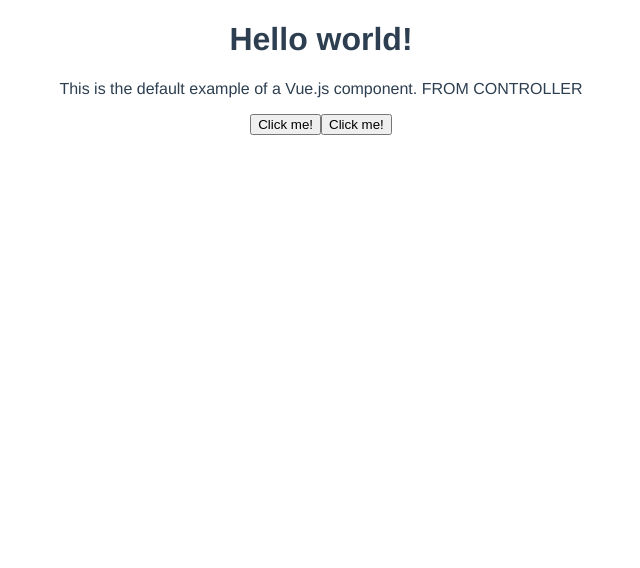
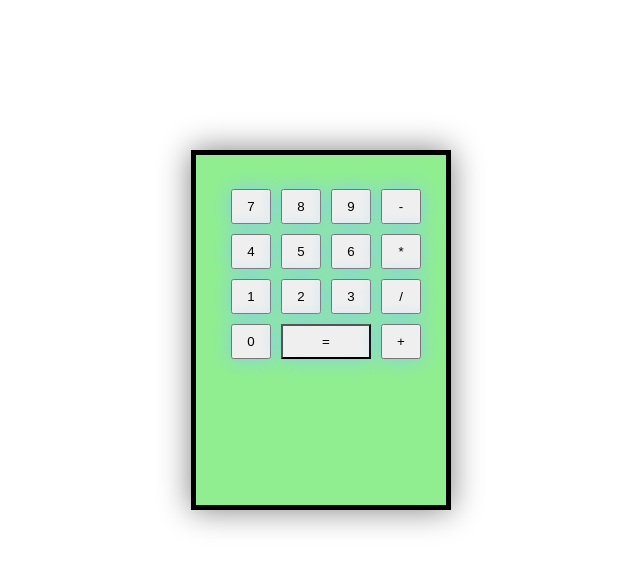
Before and after one commit to rojaldo/vue-course, a Vue app: page /#/ in a window 1280 px wide. Shown: the top 568 px of the page, without its empty margins (319-959 px from the left). Built offline with nearby package versions, Linux system fonts and the light colour scheme.

Commit message:
calculator first version

```diff
--- a/src/components/HelloWorld.vue
+++ b/src/components/HelloWorld.vue
@@ -1,28 +1,57 @@
 <template>
-  <div class="hello">
-    <h1>Hello world!</h1>
-    <p>
-      {{ message }}
-    </p>
-    <button @click="handleClick('Click 1')">Click me!</button>
-    <button @click="handleClick(3)">Click me!</button>
+  <div id="calculator">
+    <form>
+      <!-- <input type="text" id="display" enabled /><br /> -->
+      <p>{{display}}</p>
+      <br />
+      <input type="button" value="7" id="keys" @click="handleClick(7)" />
+      <input type="button" value="8" id="keys" @click="handleClick(8)" />
+      <input type="button" value="9" id="keys" @click="handleClick(9)" />
+      <input
+        type="button"
+        value="-"
+        id="keys"
+        @click="handleClick('-')"
+      /><br />
+      <input type="button" value="4" id="keys" @click="handleClick(4)" />
+      <input type="button" value="5" id="keys" @click="handleClick(5)" />
+      <input type="button" value="6" id="keys" @click="handleClick(6)" />
+      <input
+        type="button"
+        value="*"
+        id="keys"
+        @click="handleClick('*')"
+      /><br />
+      <input type="button" value="1" id="keys" @click="handleClick(1)" />
+      <input type="button" value="2" id="keys" @click="handleClick(2)" />
+      <input type="button" value="3" id="keys" @click="handleClick(3)" />
+      <input
+        type="button"
+        value="/"
+        id="keys"
+        @click="handleClick('/')"
+      /><br />
+      <input type="button" value="0" id="keys" @click="handleClick(0)" />
+      <input type="button" value="=" id="equal" @click="handleClick('=')" />
+      <input type="button" value="+" id="keys" @click="handleClick('.')" />
+    </form>
   </div>
 </template>
 
 <script lang="ts">
-import Vue from 'vue';
+import Vue from "vue";
 
 export default Vue.extend({
-  name: 'HelloWorld',
+  name: "HelloWorld",
   data() {
     return {
-      message: 'This is the default example of a Vue.js component. FROM CONTROLLER',
+      display: '',
     };
   },
   methods: {
     handleClick(value: any) {
       // boolean to string
-      this.message = typeof value;
+      this.display += value;
     },
   },
 });
@@ -30,18 +59,50 @@ export default Vue.extend({
 
 <!-- Add "scoped" attribute to limit CSS to this component only -->
 <style scoped>
-h3 {
-  margin: 40px 0 0;
+#calculator {
+  width: 250px;
+  height: 350px;
+  border: 5px solid black;
+  text-align: center;
+  background: lightgreen;
+  margin: 150px auto;
+  box-shadow: 0px 0px 30px gray;
 }
-ul {
-  list-style-type: none;
-  padding: 0;
+
+#display {
+  margin-top: 30px;
+  margin-bottom: 20px;
+  width: 220px;
+  height: 30px;
+  border: 1px solid red;
+  box-shadow: 0px 0px 30px red;
+  text-align: right;
+  font: 20px bold;
+  color: blue;
 }
-li {
-  display: inline-block;
-  margin: 0 10px;
+
+#keys {
+  -webkit-appearance: button;
+  width: 40px;
+  height: 35px;
+  margin-left: 10px;
+  margin-bottom: 10px;
+  box-shadow: 0px 0px 20px skyblue;
+  cursor: pointer;
 }
-a {
-  color: #42b983;
+
+#keys:hover {
+  background: yellow;
+  font-weight: bold;
+}
+
+#equal {
+  -webkit-appearance: none;
+  width: 90px;
+  height: 35px;
+  margin-left: 10px;
+  margin-bottom: 10px;
+  box-shadow: 0px 0px 20px skyblue;
+  cursor: pointer;
 }
 </style>
```
